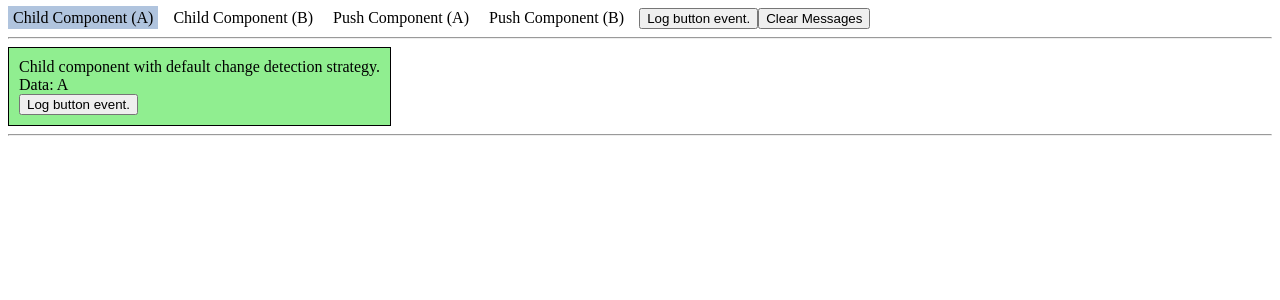
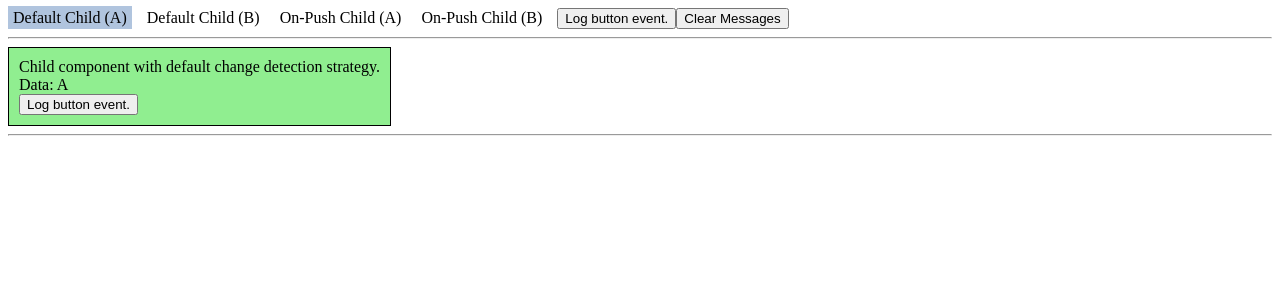
Before and after one commit to Hogbyte/angular-life-cycle-hooks, an Angular app: page /default/A in a window 1280 px wide. Shown: the top 300 px of the page. Built offline with nearby package versions, Linux system fonts and the light colour scheme.

Commit message:
Fixed link text.

```diff
--- a/src/app/app.component.html
+++ b/src/app/app.component.html
@@ -1,8 +1,8 @@
 <div>
-  <a routerLink="/default/A" routerLinkActive="activeRoute">Child Component (A)</a>
-  <a routerLink="/default/B" routerLinkActive="activeRoute">Child Component (B)</a>
-  <a routerLink="/push/A" routerLinkActive="activeRoute">Push Component (A)</a>
-  <a routerLink="/push/B" routerLinkActive="activeRoute">Push Component (B)</a>
+  <a routerLink="/default/A" routerLinkActive="activeRoute">Default Child (A)</a>
+  <a routerLink="/default/B" routerLinkActive="activeRoute">Default Child (B)</a>
+  <a routerLink="/push/A" routerLinkActive="activeRoute">On-Push Child (A)</a>
+  <a routerLink="/push/B" routerLinkActive="activeRoute">On-Push Child (B)</a>
   <button type="button" (click)="onButtonClick()">Log button event.</button>
   <button type="button" (click)="onClearMessages()">Clear Messages</button>
 </div>
```
